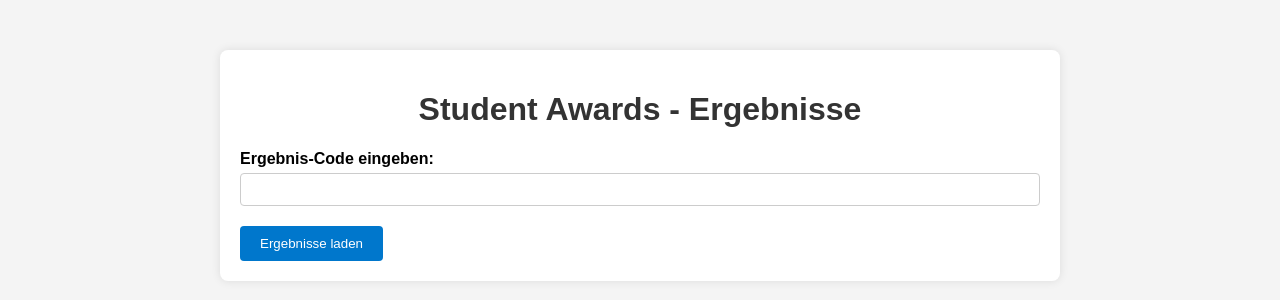
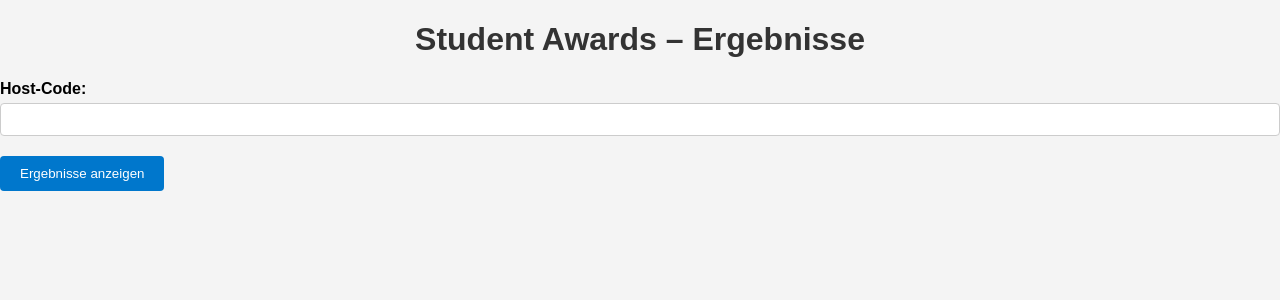
Before and after one commit to Prinzvonbinz/Student-Awards, a plain HTML site: page result.html in a window 1280 px wide. Drawn offline with Linux system fonts and the light colour scheme.

Commit message:
Update result.html

```diff
--- a/result.html
+++ b/result.html
@@ -2,22 +2,15 @@
 <html lang="de">
 <head>
   <meta charset="UTF-8" />
-  <meta name="viewport" content="width=device-width, initial-scale=1" />
-  <title>Student Awards - Ergebnisse</title>
+  <meta name="viewport" content="width=device-width, initial-scale=1.0"/>
+  <title>Student Awards – Ergebnisse</title>
   <link rel="stylesheet" href="style.css" />
 </head>
 <body>
-  <main class="container">
-    <h1>Student Awards - Ergebnisse</h1>
-    <div id="resultSection">
-      <label for="resultCode">Ergebnis-Code eingeben:</label>
-      <input type="text" id="resultCode" maxlength="5" />
-      <button onclick="loadResults()">Ergebnisse laden</button>
-    </div>
-
-    <div id="results" style="display:none;"></div>
-  </main>
-
+  <h1>Student Awards – Ergebnisse</h1>
+  <label>Host-Code: <input type="text" id="resultCode" /></label>
+  <button onclick="loadResults()">Ergebnisse anzeigen</button>
+  <div id="resultDisplay"></div>
   <script src="main.js"></script>
 </body>
 </html>
```
